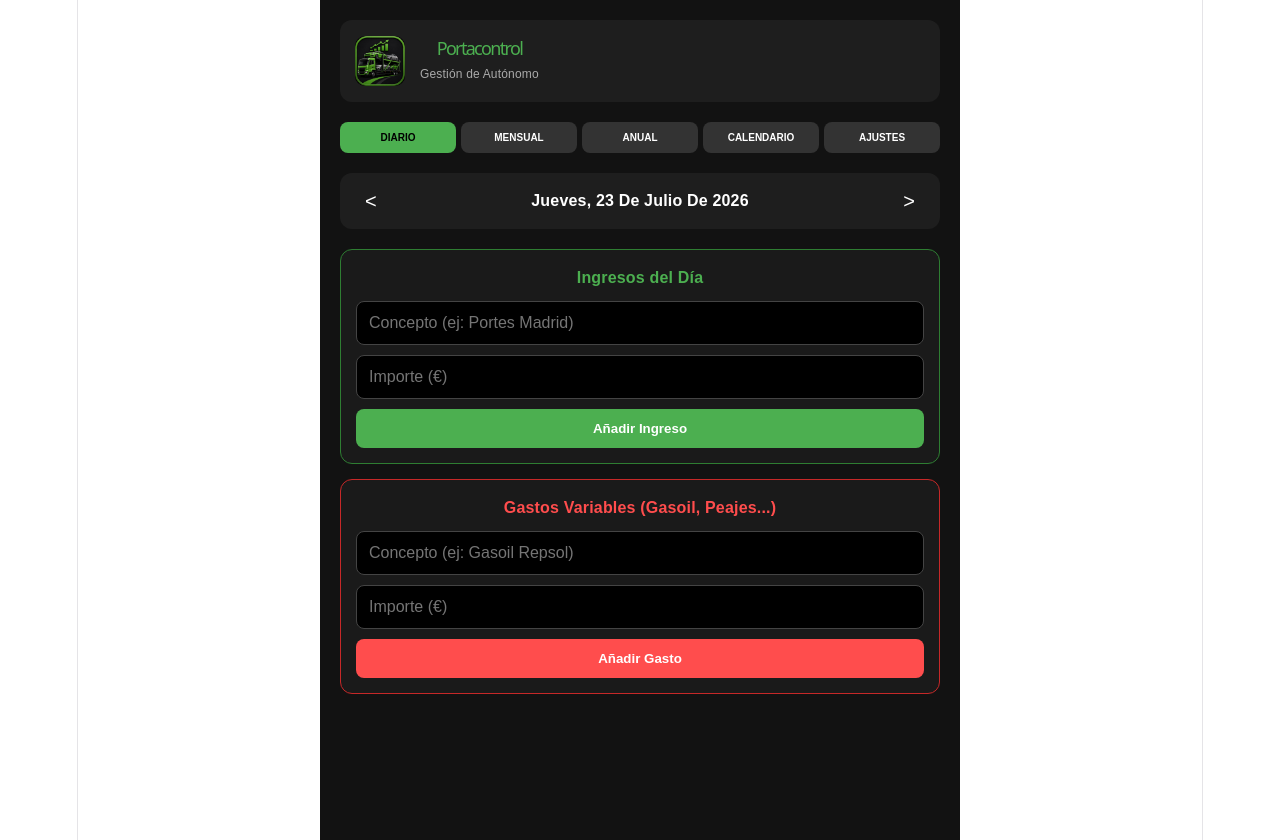
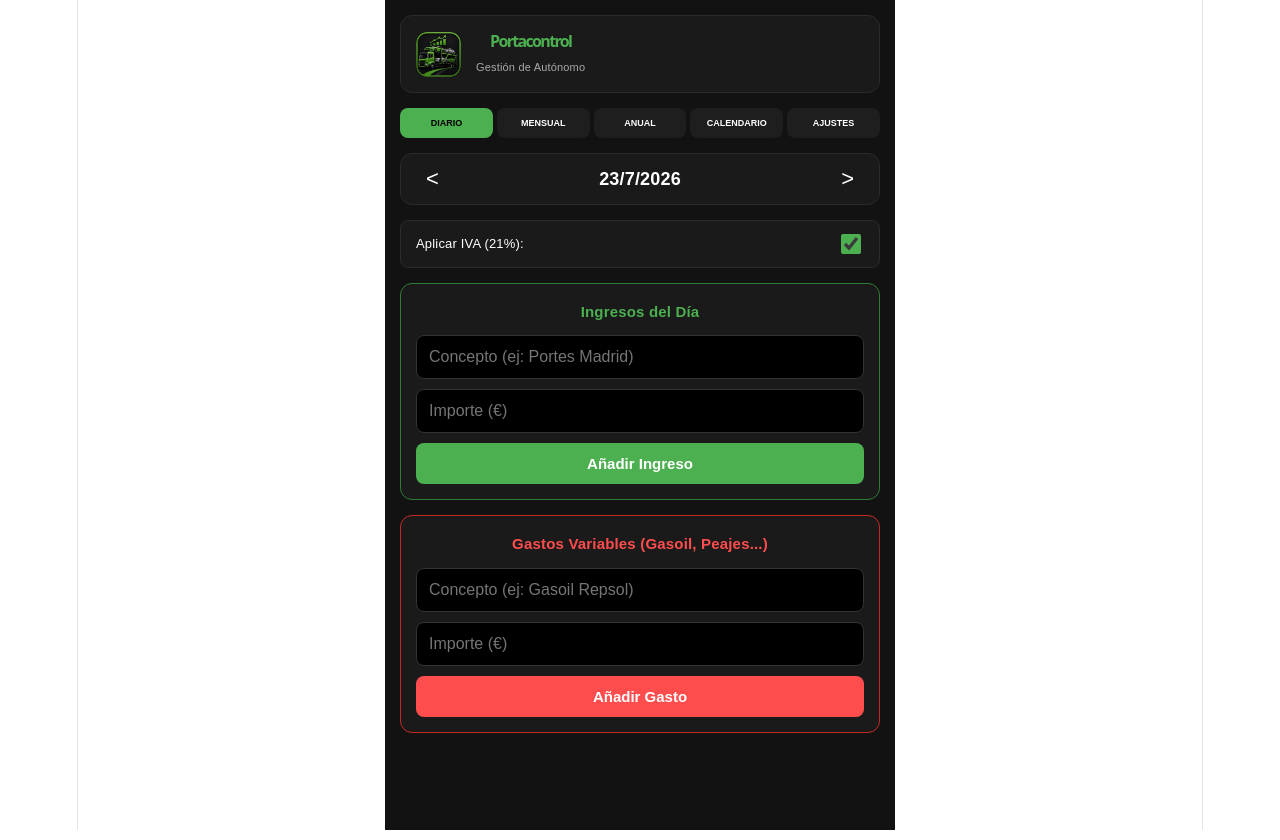
Before and after one commit to Sergiox99/portacontrol-app, a React (Vite) app: page / in a window 1280 px wide. Built offline with nearby package versions, Linux system fonts and the light colour scheme.

Commit message:
primers pasos

```diff
--- a/src/App.jsx
+++ b/src/App.jsx
@@ -4,14 +4,15 @@ function App() {
   const [vistaActual, setVistaActual] = useState('diario');
   const [fecha, setFecha] = useState(new Date());
 
-  // Ajustes iniciales (Gastos fijos mensuales como cuota de camión, seguros, etc.)
+  // Ajustes iniciales (Gastos fijos mensuales y porcentaje de IVA por defecto)
   const [config, setConfig] = useState(() => {
     const guardado = localStorage.getItem('portacontrol_ajustes');
     return guardado ? JSON.parse(guardado) : {
       cuotaCamion: 1200,
       seguro: 350,
       gestoria: 100,
-      otrosFijos: 200
+      otrosFijos: 200,
+      porcentajeIva: 21
     };
   });
 
@@ -24,6 +25,7 @@ function App() {
   const [conceptoIngreso, setConceptoIngreso] = useState('');
   const [gastoInput, setGastoInput] = useState('');
   const [conceptoGasto, setConceptoGasto] = useState('');
+  const [llevaIva, setLlevaIva] = useState(true);
 
   useEffect(() => {
     localStorage.setItem('portacontrol_datos', JSON.stringify(datosDiarios));
@@ -42,7 +44,13 @@ function App() {
   const agregarIngreso = () => {
     const monto = parseFloat(ingresoInput);
     if (monto > 0) {
-      const nuevoIngreso = { id: Date.now(), concepto: conceptoIngreso || 'Viaje / Portacoches', monto };
+      const aplicableIva = llevaIva;
+      const nuevoIngreso = {
+        id: Date.now(),
+        concepto: conceptoIngreso || 'Viaje / Portacoches',
+        monto,
+        iva: aplicableIva ? monto * (config.porcentajeIva / 100) : 0
+      };
       const nuevosIngresos = [...(datosDia.ingresos || []), nuevoIngreso];
       setDatosDiarios(prev => ({ ...prev, [fechaKey]: { ...datosDia, ingresos: nuevosIngresos } }));
       setIngresoInput('');
@@ -58,7 +66,13 @@ function App() {
   const agregarGasto = () => {
     const monto = parseFloat(gastoInput);
     if (monto > 0) {
-      const nuevoGasto = { id: Date.now(), concepto: conceptoGasto || 'Gasoil / Varios', monto };
+      const aplicableIva = llevaIva;
+      const nuevoGasto = {
+        id: Date.now(),
+        concepto: conceptoGasto || 'Gasoil / Varios',
+        monto,
+        iva: aplicableIva ? monto * (config.porcentajeIva / 100) : 0
+      };
       const nuevosGastos = [...(datosDia.gastos || []), nuevoGasto];
       setDatosDiarios(prev => ({ ...prev, [fechaKey]: { ...datosDia, gastos: nuevosGastos } }));
       setGastoInput('');
@@ -71,85 +85,102 @@ function App() {
     setDatosDiarios(prev => ({ ...prev, [fechaKey]: { ...datosDia, gastos: nuevosGastos } }));
   };
 
-  // Cálculo mensual (incluyendo la suma de los gastos fijos configurados)
   const calcularTotalesMes = (m, y) => {
     let tIngresos = 0;
+    let tIvaRepercutido = 0;
     let tGastosVariables = 0;
+    let tIvaSoportado = 0;
     const prefijo = `${y}-${(m + 1).toString().padStart(2, '0')}`;
 
     Object.keys(datosDiarios).forEach(key => {
       if (key.startsWith(prefijo)) {
         const d = datosDiarios[key];
-        tIngresos += (d.ingresos || []).reduce((sum, i) => sum + i.monto, 0);
-        tGastosVariables += (d.gastos || []).reduce((sum, g) => sum + g.monto, 0);
+        (d.ingresos || []).forEach(i => {
+          tIngresos += i.monto;
+          tIvaRepercutido += (i.iva || 0);
+        });
+        (d.gastos || []).forEach(g => {
+          tGastosVariables += g.monto;
+          tIvaSoportado += (g.iva || 0);
+        });
       }
     });
 
-    const totalGastosFijos = Object.values(config).reduce((a, b) => a + (parseFloat(b) || 0), 0);
+    const totalGastosFijos = Object.values(config).filter((_, idx) => idx < 4).reduce((a, b) => a + (parseFloat(b) || 0), 0);
     const tGastosTotales = tGastosVariables + totalGastosFijos;
     const beneficioNeto = tIngresos - tGastosTotales;
+    const balanceIva = tIvaRepercutido - tIvaSoportado;
 
-    return { tIngresos, tGastosVariables, totalGastosFijos, tGastosTotales, beneficioNeto };
+    return { tIngresos, tIvaRepercutido, tGastosVariables, tIvaSoportado, totalGastosFijos, tGastosTotales, beneficioNeto, balanceIva };
   };
 
   const mesActualTotales = calcularTotalesMes(month, year);
 
-  const inputStyle = { width: '100%', padding: '12px', borderRadius: '8px', fontSize: '16px', border: '1px solid #444', backgroundColor: '#000', color: '#fff', boxSizing: 'border-box', marginBottom: '10px' };
+  const inputStyle = { width: '100%', padding: '12px', borderRadius: '8px', fontSize: '16px', border: '1px solid #333', backgroundColor: '#000', color: '#fff', boxSizing: 'border-box', marginBottom: '10px' };
 
   return (
-    <div style={{ padding: '20px', backgroundColor: '#121212', color: 'white', minHeight: '100vh', fontFamily: 'sans-serif', maxWidth: '600px', margin: '0 auto' }}>
+    <div style={{ padding: '15px', backgroundColor: '#121212', color: 'white', minHeight: '100vh', fontFamily: 'sans-serif', maxWidth: '480px', margin: '0 auto' }}>
 
-      {/* Cabecera con el logo */}
-      <div style={{ display: 'flex', alignItems: 'center', gap: '15px', marginBottom: '20px', background: '#1e1e1e', padding: '15px', borderRadius: '12px' }}>
-        <img src="/icono.png" alt="Logo" style={{ width: '50px', height: '50px', borderRadius: '10px', objectFit: 'cover' }} />
+      {/* Cabecera con el logo (logo.png) */}
+      <div style={{ display: 'flex', alignItems: 'center', gap: '15px', marginBottom: '15px', background: '#1a1a1a', padding: '12px 15px', borderRadius: '12px', border: '1px solid #2a2a2a' }}>
+        <img src="/logo.png" alt="Logo" style={{ width: '45px', height: '45px', borderRadius: '10px', objectFit: 'cover' }} />
         <div>
-          <h1 style={{ fontSize: '18px', margin: 0, color: '#4CAF50' }}>Portacontrol</h1>
-          <p style={{ fontSize: '12px', margin: 0, color: '#aaa' }}>Gestión de Autónomo</p>
+          <h1 style={{ fontSize: '16px', margin: 0, color: '#4CAF50', fontWeight: 'bold' }}>Portacontrol</h1>
+          <p style={{ fontSize: '11px', margin: 0, color: '#aaa' }}>Gestión de Autónomo</p>
         </div>
       </div>
 
       {/* Menú de pestañas */}
-      <div style={{ display: 'flex', gap: '5px', marginBottom: '20px', flexWrap: 'wrap' }}>
+      <div style={{ display: 'flex', gap: '4px', marginBottom: '15px' }}>
         {['diario', 'mensual', 'anual', 'calendario', 'ajustes'].map(v => (
-          <button key={v} onClick={() => setVistaActual(v)} style={{ flex: 1, minWidth: '60px', padding: '10px 5px', borderRadius: '8px', border: 'none', background: vistaActual === v ? '#4CAF50' : '#333', color: vistaActual === v ? '#000' : 'white', fontWeight: 'bold', textTransform: 'uppercase', fontSize: '10px', cursor: 'pointer' }}>{v}</button>
+          <button key={v} onClick={() => setVistaActual(v)} style={{ flex: 1, padding: '10px 2px', borderRadius: '8px', border: 'none', background: vistaActual === v ? '#4CAF50' : '#1e1e1e', color: vistaActual === v ? '#000' : 'white', fontWeight: 'bold', textTransform: 'uppercase', fontSize: '9px', cursor: 'pointer' }}>{v}</button>
         ))}
       </div>
 
       {/* VISTA DIARIO */}
       {vistaActual === 'diario' && (
         <div>
-          <div style={{ display: 'flex', justifyContent: 'space-between', alignItems: 'center', marginBottom: '20px', background: '#1e1e1e', padding: '15px', borderRadius: '12px' }}>
-            <button onClick={() => setFecha(new Date(year, month, fecha.getDate()-1))} style={{fontSize: '20px', background:'none', border:'none', color:'white', cursor: 'pointer', padding: '0 10px'}}>&lt;</button>
-            <span style={{ fontWeight: 'bold', fontSize: '16px', textTransform: 'capitalize' }}>{fecha.toLocaleDateString('es-ES', { weekday: 'long', year: 'numeric', month: 'long', day: 'numeric' })}</span>
-            <button onClick={() => setFecha(new Date(year, month, fecha.getDate()+1))} style={{fontSize: '20px', background:'none', border:'none', color:'white', cursor: 'pointer', padding: '0 10px'}}>&gt;</button>
+          {/* Selector de fecha limpio tipo 23/7/2026 */}
+          <div style={{ display: 'flex', justifyContent: 'space-between', alignItems: 'center', marginBottom: '15px', background: '#1a1a1a', padding: '12px 20px', borderRadius: '12px', border: '1px solid #2a2a2a' }}>
+            <button onClick={() => setFecha(new Date(year, month, fecha.getDate()-1))} style={{fontSize: '22px', background:'none', border:'none', color:'white', cursor: 'pointer', padding: '0 5px'}}>&lt;</button>
+            <span style={{ fontWeight: 'bold', fontSize: '18px', color: '#fff' }}>
+              {fecha.getDate()}/{fecha.getMonth() + 1}/{fecha.getFullYear()}
+            </span>
+            <button onClick={() => setFecha(new Date(year, month, fecha.getDate()+1))} style={{fontSize: '22px', background:'none', border:'none', color:'white', cursor: 'pointer', padding: '0 5px'}}>&gt;</button>
+          </div>
+
+          {/* Selector rápido de IVA */}
+          <div style={{ display: 'flex', alignItems: 'center', justifyContent: 'space-between', background: '#1a1a1a', padding: '10px 15px', borderRadius: '8px', marginBottom: '15px', border: '1px solid #2a2a2a', fontSize: '13px' }}>
+            <span>Aplicar IVA ({config.porcentajeIva}%):</span>
+            <input type="checkbox" checked={llevaIva} onChange={(e) => setLlevaIva(e.target.checked)} style={{ width: '20px', height: '20px', accentColor: '#4CAF50', cursor: 'pointer' }} />
           </div>
 
           {/* Sección Ingresos */}
           <div style={{ background: '#1a1a1a', padding: '15px', borderRadius: '12px', marginBottom: '15px', border: '1px solid #2e7d32' }}>
-            <h3 style={{ margin: '0 0 10px 0', color: '#4CAF50', fontSize: '16px' }}>Ingresos del Día</h3>
+            <h3 style={{ margin: '0 0 10px 0', color: '#4CAF50', fontSize: '15px' }}>Ingresos del Día</h3>
             <input type="text" placeholder="Concepto (ej: Portes Madrid)" value={conceptoIngreso} onChange={(e) => setConceptoIngreso(e.target.value)} style={inputStyle} />
             <input type="number" inputMode="decimal" placeholder="Importe (€)" value={ingresoInput} onChange={(e) => setIngresoInput(e.target.value)} style={inputStyle} />
-            <button onClick={agregarIngreso} style={{ width: '100%', padding: '12px', background: '#4CAF50', color: 'white', border: 'none', borderRadius: '8px', fontWeight: 'bold', cursor: 'pointer' }}>Añadir Ingreso</button>
+            <button onClick={agregarIngreso} style={{ width: '100%', padding: '12px', background: '#4CAF50', color: 'white', border: 'none', borderRadius: '8px', fontWeight: 'bold', cursor: 'pointer', fontSize: '15px' }}>Añadir Ingreso</button>
 
             {datosDia.ingresos?.map(i => (
               <div key={i.id} style={{ display: 'flex', justifyContent: 'space-between', alignItems: 'center', marginTop: '10px', background: '#111', padding: '10px', borderRadius: '6px' }}>
-                <span>{i.concepto}: <strong>{i.monto.toFixed(2)}€</strong></span>
-                <button onClick={() => eliminarIngreso(i.id)} style={{ background: '#ff4d4d', border: 'none', color: 'white', borderRadius: '4px', padding: '4px 8px', cursor: 'pointer' }}>X</button>
+                <span style={{ fontSize: '13px' }}>{i.concepto}: <strong>{i.monto.toFixed(2)}€</strong> {i.iva > 0 && <span style={{color: '#aaa', fontSize: '11px'}}>(IVA: {i.iva.toFixed(2)}€)</span>}</span>
+                <button onClick={() => eliminarIngreso(i.id)} style={{ background: '#ff4d4d', border: 'none', color: 'white', borderRadius: '4px', padding: '4px 10px', cursor: 'pointer', fontWeight: 'bold' }}>X</button>
               </div>
             ))}
           </div>
 
           {/* Sección Gastos Variables */}
           <div style={{ background: '#1a1a1a', padding: '15px', borderRadius: '12px', border: '1px solid #c62828' }}>
-            <h3 style={{ margin: '0 0 10px 0', color: '#ff4d4d', fontSize: '16px' }}>Gastos Variables (Gasoil, Peajes...)</h3>
+            <h3 style={{ margin: '0 0 10px 0', color: '#ff4d4d', fontSize: '15px' }}>Gastos Variables (Gasoil, Peajes...)</h3>
             <input type="text" placeholder="Concepto (ej: Gasoil Repsol)" value={conceptoGasto} onChange={(e) => setConceptoGasto(e.target.value)} style={inputStyle} />
             <input type="number" inputMode="decimal" placeholder="Importe (€)" value={gastoInput} onChange={(e) => setGastoInput(e.target.value)} style={inputStyle} />
-            <button onClick={agregarGasto} style={{ width: '100%', padding: '12px', background: '#ff4d4d', color: 'white', border: 'none', borderRadius: '8px', fontWeight: 'bold', cursor: 'pointer' }}>Añadir Gasto</button>
+            <button onClick={agregarGasto} style={{ width: '100%', padding: '12px', background: '#ff4d4d', color: 'white', border: 'none', borderRadius: '8px', fontWeight: 'bold', cursor: 'pointer', fontSize: '15px' }}>Añadir Gasto</button>
 
             {datosDia.gastos?.map(g => (
               <div key={g.id} style={{ display: 'flex', justifyContent: 'space-between', alignItems: 'center', marginTop: '10px', background: '#111', padding: '10px', borderRadius: '6px' }}>
-                <span>{g.concepto}: <strong>{g.monto.toFixed(2)}€</strong></span>
-                <button onClick={() => eliminarGasto(g.id)} style={{ background: '#ff4d4d', border: 'none', color: 'white', borderRadius: '4px', padding: '4px 8px', cursor: 'pointer' }}>X</button>
+                <span style={{ fontSize: '13px' }}>{g.concepto}: <strong>{g.monto.toFixed(2)}€</strong> {g.iva > 0 && <span style={{color: '#aaa', fontSize: '11px'}}>(IVA: {g.iva.toFixed(2)}€)</span>}</span>
+                <button onClick={() => eliminarGasto(g.id)} style={{ background: '#ff4d4d', border: 'none', color: 'white', borderRadius: '4px', padding: '4px 10px', cursor: 'pointer', fontWeight: 'bold' }}>X</button>
               </div>
             ))}
           </div>
@@ -158,14 +189,24 @@ function App() {
 
       {/* VISTA RESUMEN MENSUAL */}
       {vistaActual === 'mensual' && (
-        <div style={{ background: '#1e1e1e', padding: '20px', borderRadius: '12px' }}>
-          <h2 style={{ textAlign: 'center', marginBottom: '20px', textTransform: 'capitalize' }}>Resumen de {fecha.toLocaleDateString('es-ES', { month: 'long', year: 'numeric' })}</h2>
-          <div style={{ display: 'flex', justifyContent: 'space-between', marginBottom: '10px' }}><span>Total Facturado (Ingresos):</span><strong style={{color: '#4CAF50'}}>{mesActualTotales.tIngresos.toFixed(2)}€</strong></div>
-          <div style={{ display: 'flex', justifyContent: 'space-between', marginBottom: '10px' }}><span>Gastos Variables (Día a día):</span><span style={{color: '#ff4d4d'}}>{mesActualTotales.tGastosVariables.toFixed(2)}€</span></div>
-          <div style={{ display: 'flex', justifyContent: 'space-between', marginBottom: '10px' }}><span>Gastos Fijos (Cuota, Seguros...):</span><span style={{color: '#ff4d4d'}}>{mesActualTotales.totalGastosFijos.toFixed(2)}€</span></div>
-          <hr style={{ borderColor: '#444', margin: '15px 0' }}/>
-          <div style={{ display: 'flex', justifyContent: 'space-between', marginBottom: '15px', fontSize: '16px' }}><span>Total Gastos:</span><strong style={{color: '#ff4d4d'}}>{mesActualTotales.tGastosTotales.toFixed(2)}€</strong></div>
-          <div style={{ display: 'flex', justifyContent: 'space-between', fontSize: '20px', fontWeight: 'bold', background: '#222', padding: '15px', borderRadius: '8px' }}>
+        <div style={{ background: '#1a1a1a', padding: '20px', borderRadius: '12px', border: '1px solid #2a2a2a' }}>
+          <h2 style={{ textAlign: 'center', marginBottom: '15px', textTransform: 'capitalize', fontSize: '17px', color: '#fff' }}>Resumen de {fecha.toLocaleDateString('es-ES', { month: 'long', year: 'numeric' })}</h2>
+
+          <div style={{ display: 'flex', justifyContent: 'space-between', marginBottom: '8px', fontSize: '14px' }}><span>Total Facturado (Base):</span><strong style={{color: '#4CAF50'}}>{mesActualTotales.tIngresos.toFixed(2)}€</strong></div>
+          <div style={{ display: 'flex', justifyContent: 'space-between', marginBottom: '12px', fontSize: '13px', color: '#aaa' }}><span>IVA Repercutido (Cobrado):</span><span>+{mesActualTotales.tIvaRepercutido.toFixed(2)}€</span></div>
+
+          <div style={{ display: 'flex', justifyContent: 'space-between', marginBottom: '8px', fontSize: '14px' }}><span>Gastos Variables:</span><span style={{color: '#ff4d4d'}}>{mesActualTotales.tGastosVariables.toFixed(2)}€</span></div>
+          <div style={{ display: 'flex', justifyContent: 'space-between', marginBottom: '8px', fontSize: '14px' }}><span>Gastos Fijos:</span><span style={{color: '#ff4d4d'}}>{mesActualTotales.totalGastosFijos.toFixed(2)}€</span></div>
+          <div style={{ display: 'flex', justifyContent: 'space-between', marginBottom: '12px', fontSize: '13px', color: '#aaa' }}><span>IVA Soportado (Pagado):</span><span>-{mesActualTotales.tIvaSoportado.toFixed(2)}€</span></div>
+
+          <hr style={{ borderColor: '#333', margin: '15px 0' }}/>
+
+          <div style={{ display: 'flex', justifyContent: 'space-between', marginBottom: '12px', fontSize: '15px' }}>
+            <span>Balance IVA (A ingresar):</span>
+            <strong style={{color: '#2196F3'}}>{mesActualTotales.balanceIva.toFixed(2)}€</strong>
+          </div>
+
+          <div style={{ display: 'flex', justifyContent: 'space-between', fontSize: '17px', fontWeight: 'bold', background: '#111', padding: '14px', borderRadius: '8px', border: '1px solid #333' }}>
             <span>Beneficio Neto:</span><span style={{ color: mesActualTotales.beneficioNeto >= 0 ? '#4CAF50' : '#ff4d4d' }}>{mesActualTotales.beneficioNeto.toFixed(2)}€</span>
           </div>
         </div>
@@ -173,13 +214,13 @@ function App() {
 
       {/* VISTA RESUMEN ANUAL */}
       {vistaActual === 'anual' && (
-        <div style={{ background: '#1e1e1e', padding: '20px', borderRadius: '12px' }}>
-          <h2 style={{ textAlign: 'center', marginBottom: '20px' }}>Resumen Anual ({year})</h2>
+        <div style={{ background: '#1a1a1a', padding: '15px', borderRadius: '12px', border: '1px solid #2a2a2a' }}>
+          <h2 style={{ textAlign: 'center', marginBottom: '15px', fontSize: '18px', color: '#fff' }}>Resumen Anual ({year})</h2>
           {['Enero', 'Febrero', 'Marzo', 'Abril', 'Mayo', 'Junio', 'Julio', 'Agosto', 'Septiembre', 'Octubre', 'Noviembre', 'Diciembre'].map((nombreMes, index) => {
             const t = calcularTotalesMes(index, year);
             return (
-              <div key={nombreMes} style={{ display: 'flex', justifyContent: 'space-between', alignItems: 'center', padding: '10px 0', borderBottom: '1px solid #333', fontSize: '14px' }}>
-                <span style={{ width: '80px', fontWeight: 'bold' }}>{nombreMes}:</span>
+              <div key={nombreMes} style={{ display: 'flex', justifyContent: 'space-between', alignItems: 'center', padding: '10px 4px', borderBottom: '1px solid #2a2a2a', fontSize: '13px' }}>
+                <span style={{ width: '75px', fontWeight: 'bold', color: '#ddd' }}>{nombreMes}:</span>
                 <span style={{ color: '#4CAF50' }}>Ing: {t.tIngresos.toFixed(0)}€</span>
                 <span style={{ color: '#ff4d4d' }}>Gas: {t.tGastosTotales.toFixed(0)}€</span>
                 <span style={{ fontWeight: 'bold', color: t.beneficioNeto >= 0 ? '#4CAF50' : '#ff4d4d' }}>{t.beneficioNeto.toFixed(0)}€</span>
@@ -189,18 +230,17 @@ function App() {
         </div>
       )}
 
-      {/* VISTA CALENDARIO MEJORADA */}
+      {/* VISTA CALENDARIO CON TARJETAS GRANDES Y LETRAS BLANCAS */}
       {vistaActual === 'calendario' && (
-        <div style={{ background: '#1e1e1e', padding: '15px', borderRadius: '12px' }}>
-          {/* Cabecera del calendario con flechas para cambiar de mes */}
+        <div style={{ background: '#1a1a1a', padding: '15px', borderRadius: '12px', border: '1px solid #2a2a2a' }}>
           <div style={{ display: 'flex', justifyContent: 'space-between', alignItems: 'center', marginBottom: '15px' }}>
-            <button onClick={() => setFecha(new Date(year, month - 1, 1))} style={{ fontSize: '18px', background: '#333', border: 'none', color: 'white', borderRadius: '6px', padding: '8px 14px', cursor: 'pointer' }}>&lt; Mes</button>
-            <h2 style={{ margin: 0, textTransform: 'capitalize', fontSize: '16px', color: '#4CAF50' }}>{fecha.toLocaleDateString('es-ES', { month: 'long', year: 'numeric' })}</h2>
-            <button onClick={() => setFecha(new Date(year, month + 1, 1))} style={{ fontSize: '18px', background: '#333', border: 'none', color: 'white', borderRadius: '6px', padding: '8px 14px', cursor: 'pointer' }}>Mes &gt;</button>
+            <button onClick={() => setFecha(new Date(year, month - 1, 1))} style={{ fontSize: '16px', background: '#252525', border: 'none', color: 'white', borderRadius: '8px', padding: '8px 14px', cursor: 'pointer' }}>&lt; Mes</button>
+            <h2 style={{ margin: 0, textTransform: 'capitalize', fontSize: '17px', color: '#ffffff', fontWeight: 'bold' }}>{fecha.toLocaleDateString('es-ES', { month: 'long', year: 'numeric' })}</h2>
+            <button onClick={() => setFecha(new Date(year, month + 1, 1))} style={{ fontSize: '16px', background: '#252525', border: 'none', color: 'white', borderRadius: '8px', padding: '8px 14px', cursor: 'pointer' }}>Mes &gt;</button>
           </div>
 
-          <div style={{ display: 'grid', gridTemplateColumns: 'repeat(7, 1fr)', gap: '4px' }}>
-            {['Lu','Ma','Mi','Ju','Vi','Sa','Do'].map(d => <div key={d} style={{ textAlign: 'center', color: '#888', fontSize: '11px', fontWeight: 'bold', paddingBottom: '8px' }}>{d}</div>)}
+          <div style={{ display: 'grid', gridTemplateColumns: 'repeat(7, 1fr)', gap: '6px' }}>
+            {['Lu','Ma','Mi','Ju','Vi','Sa','Do'].map(d => <div key={d} style={{ textAlign: 'center', color: '#ffffff', fontSize: '12px', fontWeight: 'bold', paddingBottom: '6px' }}>{d}</div>)}
             {[...Array((new Date(year, month, 1).getDay() + 6) % 7)].map((_, i) => <div key={`empty-${i}`}></div>)}
             {[...Array(new Date(year, month + 1, 0).getDate())].map((_, i) => {
               const diaReal = i + 1;
@@ -216,22 +256,22 @@ function App() {
                   onClick={() => { setFecha(new Date(year, month, diaReal)); setVistaActual('diario'); }}
                   style={{
                     padding: '8px 2px',
-                    background: esHoy ? '#2a472b' : '#141414',
-                    border: esHoy ? '2px solid #4CAF50' : '1px solid #2a2a2a',
+                    background: esHoy ? '#1b3b1c' : '#111812',
+                    border: esHoy ? '2px solid #4CAF50' : '1px solid #1e4620',
                     color: 'white',
                     borderRadius: '8px',
-                    fontSize: '12px',
+                    fontSize: '13px',
                     cursor: 'pointer',
-                    minHeight: '55px',
+                    minHeight: '68px',
                     display: 'flex',
                     flexDirection: 'column',
                     justifyContent: 'space-between',
                     alignItems: 'center'
                   }}>
-                  <strong style={{ fontSize: '13px' }}>{diaReal}</strong>
-                  <div style={{ width: '100%', fontSize: '9px', lineHeight: '1.1' }}>
-                    {ingDia > 0 && <div style={{ color: '#4CAF50', fontWeight: 'bold' }}>+{ingDia.toFixed(0)}</div>}
-                    {gasDia > 0 && <div style={{ color: '#ff4d4d' }}>-{gasDia.toFixed(0)}</div>}
+                  <strong style={{ fontSize: '14px', color: '#fff' }}>{diaReal}</strong>
+                  <div style={{ width: '100%', fontSize: '10px', lineHeight: '1.2' }}>
+                    {ingDia > 0 && <div style={{ color: '#4CAF50', fontWeight: 'bold' }}>+{ingDia.toFixed(0)}€</div>}
+                    {gasDia > 0 && <div style={{ color: '#ff4d4d', fontWeight: 'bold' }}>-{gasDia.toFixed(0)}€</div>}
                   </div>
                 </button>
               );
@@ -240,14 +280,22 @@ function App() {
         </div>
       )}
 
-      {/* VISTA AJUSTES (Gastos Fijos) */}
+      {/* VISTA AJUSTES */}
       {vistaActual === 'ajustes' && (
-        <div style={{ background: '#1e1e1e', padding: '20px', borderRadius: '12px' }}>
-          <h2 style={{ textAlign: 'center', marginBottom: '10px' }}>Gastos Fijos Mensuales</h2>
-          <p style={{ fontSize: '12px', color: '#aaa', marginBottom: '20px', textAlign: 'center' }}>Modifica tus cuotas fijas; se restarán automáticamente todos los meses.</p>
-          {Object.entries(config).map(([key, val]) => (
+        <div style={{ background: '#1a1a1a', padding: '20px', borderRadius: '12px', border: '1px solid #2a2a2a' }}>
+          <h2 style={{ textAlign: 'center', marginBottom: '8px', fontSize: '18px', color: '#fff' }}>Configuración General</h2>
+          <p style={{ fontSize: '12px', color: '#aaa', marginBottom: '20px', textAlign: 'center' }}>Gastos fijos mensuales y porcentaje de IVA aplicable.</p>
+
+          <div style={{ marginBottom: '15px' }}>
+            <label style={{ display: 'block', marginBottom: '5px', fontWeight: 'bold', color: '#4CAF50', fontSize: '14px' }}>Porcentaje de IVA (%)</label>
+            <input type="number" inputMode="decimal" value={config.porcentajeIva} onChange={(e) => setConfig({ ...config, porcentajeIva: parseFloat(e.target.value) || 0 })} style={inputStyle} />
+          </div>
+
+          <hr style={{ borderColor: '#333', margin: '20px 0' }}/>
+
+          {Object.entries(config).filter(([key]) => key !== 'porcentajeIva').map(([key, val]) => (
             <div key={key} style={{ marginBottom: '15px' }}>
-              <label style={{ display: 'block', textTransform: 'capitalize', marginBottom: '5px', fontWeight: 'bold', color: '#ddd' }}>{key.replace(/([A-Z])/g, ' $1')}</label>
+              <label style={{ display: 'block', textTransform: 'capitalize', marginBottom: '5px', fontWeight: 'bold', color: '#ddd', fontSize: '14px' }}>{key.replace(/([A-Z])/g, ' $1')}</label>
               <input type="number" inputMode="decimal" value={val} onChange={(e) => setConfig({ ...config, [key]: parseFloat(e.target.value) || 0 })} style={inputStyle} />
             </div>
           ))}
```
Also changed, not shown: public/logo.png (renamed from public/icono.png).
